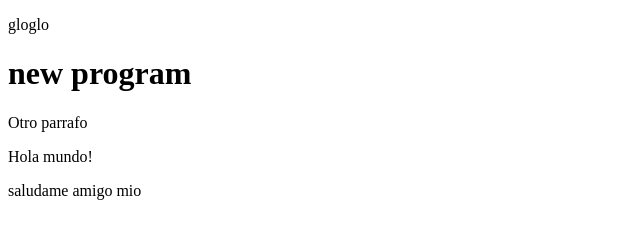
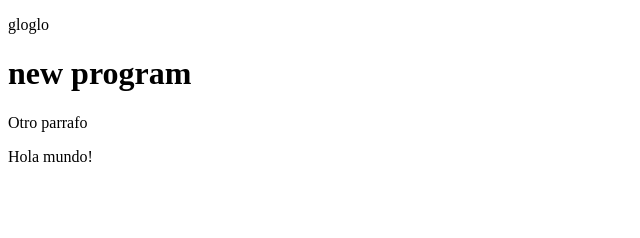
Before and after one commit to JRMYLLA/sistema-de-registro, a plain HTML site: page index.html in a window 1280 px wide. Shown: the whole page, without its empty margins (0-640 px from the left). Drawn offline with Linux system fonts and the light colour scheme.

Commit message:
actualización

```diff
--- a/index.html
+++ b/index.html
@@ -11,6 +11,6 @@
 <h1>new program</h1>
 <p>Otro parrafo</p>
 <p>Hola mundo!</p>
-<p>saludame amigo mio</p>
+
 </body>
 </html>
```
